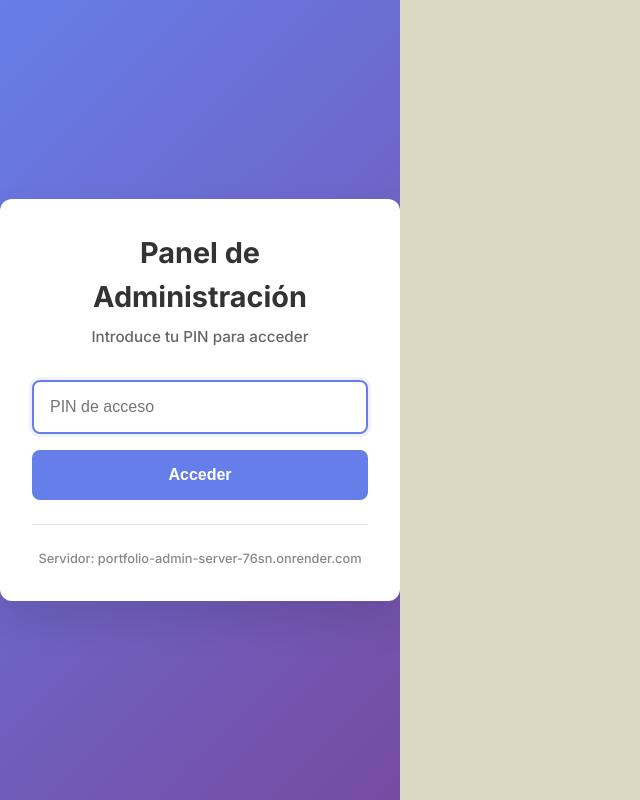
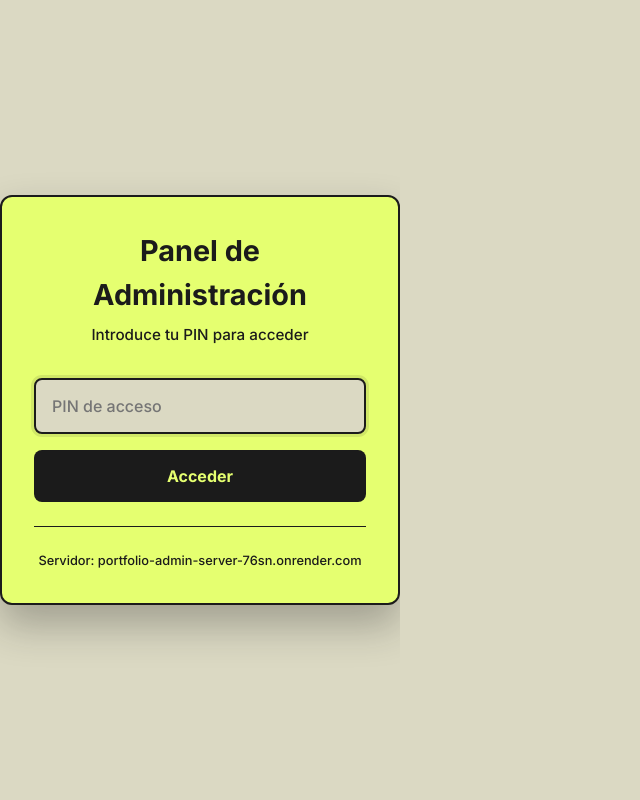
Before and after one commit to MarcBasas/portfoli_MarcBasas, a React (Vite) app: page /#/Admin1997 in a window 1280 px wide. Shown: the whole page, without its empty margins (0-640 px from the left). Built offline with nearby package versions, Linux system fonts and the light colour scheme.

Commit message:
re implementacio PIN ++ estilos

```diff
--- a/src/components/AdminLogin.css
+++ b/src/components/AdminLogin.css
@@ -3,31 +3,34 @@
   display: flex;
   align-items: center;
   justify-content: center;
-  background: linear-gradient(135deg, #667eea 0%, #764ba2 100%);
-  font-family: 'Inter', sans-serif;
+  background: #dbd9c3; /* beige de la web */
+  font-family: "Inter", sans-serif;
 }
 
 .admin-login__container {
-  background: white;
+  background: #e5ff70; /* fluor de la web */
   padding: 2rem;
   border-radius: 12px;
-  box-shadow: 0 20px 40px rgba(0, 0, 0, 0.1);
+  box-shadow: 0 20px 40px rgba(27, 27, 27, 0.3);
   width: 100%;
   max-width: 400px;
   text-align: center;
+  border: 2px solid #1b1b1b; /* negro de la web */
 }
 
 .admin-login__title {
   font-size: 1.8rem;
   font-weight: 700;
-  color: #333;
+  color: #1b1b1b; /* negro de la web */
   margin-bottom: 0.5rem;
+  font-family: "Inter", sans-serif;
 }
 
 .admin-login__subtitle {
-  color: #666;
+  color: #1b1b1b; /* negro de la web */
   margin-bottom: 2rem;
   font-size: 0.95rem;
+  font-family: "Inter", sans-serif;
 }
 
 .admin-login__form {
@@ -43,31 +46,35 @@
 .admin-login__input {
   width: 100%;
   padding: 1rem;
-  border: 2px solid #e1e5e9;
+  border: 2px solid #1b1b1b; /* negro de la web */
   border-radius: 8px;
   font-size: 1rem;
   transition: border-color 0.3s ease;
   box-sizing: border-box;
+  background: #dbd9c3; /* beige de la web */
+  color: #1b1b1b; /* negro de la web */
+  font-family: "Inter", sans-serif;
 }
 
 .admin-login__input:focus {
   outline: none;
-  border-color: #667eea;
-  box-shadow: 0 0 0 3px rgba(102, 126, 234, 0.1);
+  border-color: #1b1b1b; /* negro de la web */
+  box-shadow: 0 0 0 3px rgba(27, 27, 27, 0.1);
 }
 
 .admin-login__error {
-  background: #fee;
-  color: #c33;
+  background: #1b1b1b; /* negro de la web */
+  color: #e5ff70; /* fluor de la web */
   padding: 0.75rem;
   border-radius: 6px;
   font-size: 0.9rem;
-  border: 1px solid #fcc;
+  border: 1px solid #1b1b1b;
+  font-family: "Inter", sans-serif;
 }
 
 .admin-login__button {
-  background: #667eea;
-  color: white;
+  background: #1b1b1b; /* negro de la web */
+  color: #e5ff70; /* fluor de la web */
   border: none;
   padding: 1rem;
   border-radius: 8px;
@@ -75,27 +82,30 @@
   font-weight: 600;
   cursor: pointer;
   transition: background-color 0.3s ease;
+  font-family: "Inter", sans-serif;
 }
 
 .admin-login__button:hover:not(:disabled) {
-  background: #5a6fd8;
+  background: #333;
 }
 
 .admin-login__button:disabled {
-  background: #ccc;
+  background: #666;
   cursor: not-allowed;
+  color: #999;
 }
 
 .admin-login__info {
   margin-top: 1.5rem;
   padding-top: 1.5rem;
-  border-top: 1px solid #e1e5e9;
+  border-top: 1px solid #1b1b1b; /* negro de la web */
 }
 
 .admin-login__info p {
-  color: #888;
+  color: #1b1b1b; /* negro de la web */
   font-size: 0.8rem;
   margin: 0;
+  font-family: "Inter", sans-serif;
 }
 
 /* Responsive */
--- a/src/pages/AdminPage.css
+++ b/src/pages/AdminPage.css
@@ -85,8 +85,8 @@
 }
 
 .btn-logout {
-  background: #ff6b6b;
-  color: white;
+  background: #1b1b1b; /* negro de la web */
+  color: #dbd9c3; /* beige de la web */
   border: none;
   padding: 0.75rem 1.5rem;
   border-radius: 6px;
@@ -102,7 +102,7 @@
 }
 
 .btn-logout:hover {
-  background: #ff5252;
+  background: #333;
   transform: translateY(-2px);
 }
 
--- a/src/pages/AdminPage.jsx
+++ b/src/pages/AdminPage.jsx
@@ -267,7 +267,7 @@ const AdminPage = () => {
               onClick={handleLogout}
               title="Cerrar sesión"
             >
-              🚪 Logout
+              SORTIR
             </button>
           </div>
         </div>
```
